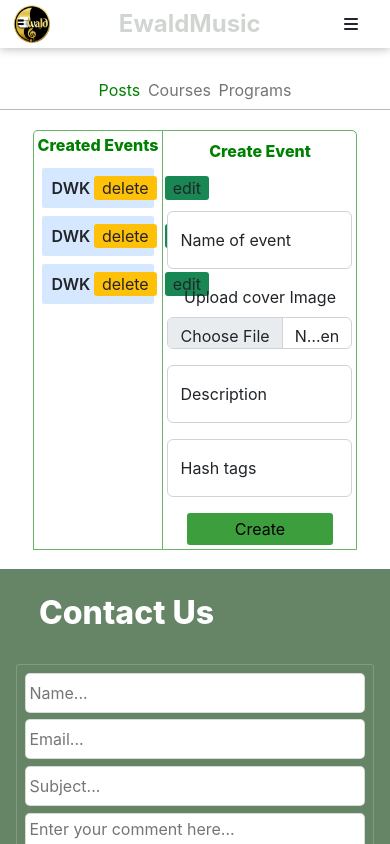
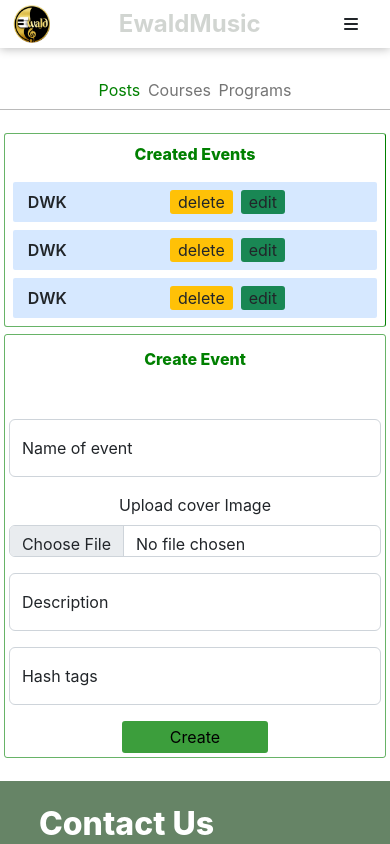
Before and after one commit to Casaemiro/ewaldacademy-online-course, a React (Create React App) app: page /dashboard in a window 390 px wide. Shown: the top 844 px of the page. Built offline with nearby package versions, Linux system fonts and the light colour scheme.

Commit message:
dashboard

```diff
--- a/src/DashboardComponents/DashEvents.css
+++ b/src/DashboardComponents/DashEvents.css
@@ -35,3 +35,19 @@
 #headgreen:hover {
     color: rgb(2, 194, 2);
 }
+@media only screen and (max-width: 780px) {
+    .dash-events {
+        /* background-color: black; */
+        flex-direction: column;margin: 1%;
+    }
+    .dashcreatedevents {
+        border-right: 1px solid green;
+        border-radius: 3px;
+        margin-bottom: 2%;
+        margin-top: 5%;
+    }
+    .dashcreateevents {
+        border-radius: 3px;
+        margin-bottom: 5%;
+    }
+}
--- a/src/DashboardComponents/DashEvents.js
+++ b/src/DashboardComponents/DashEvents.js
@@ -4,13 +4,13 @@ import './DashEvents.css'
 const DashEvents = () => {
     return (
         <div className="dash-events" id='vis'>
-            <div className='dashcreatedevents col-4'>
+            <div className='dashcreatedevents col-md-4'>
                 <div className='createdEvents'>Created Events</div>
                 <Created />
                 <Created />
                 <Created />
             </div>
-            <div className='dashcreateevents col-6 p-md-5 p-sm-3 p-1' >
+            <div className='dashcreateevents col-md-6 p-md-5 p-sm-3 p-1' >
                 <div className='createdEvents pb-5'>Create Event</div>
                 <div className="form-floating mb-3">
                     <input type="email" className="form-control" id="floatingInput" placeholder="name@example.com" />
--- a/src/DashboardComponents/DashProgram.css
+++ b/src/DashboardComponents/DashProgram.css
@@ -6,3 +6,19 @@
     margin-top: 5%;
     margin-bottom: 5%;
 }
+@media only screen and (max-width: 780px) {
+    .program {
+        /* background-color: black; */
+        flex-direction: column;margin: 1%;
+    }
+    .dashcreatedevents {
+        border-right: 1px solid green;
+        border-radius: 3px;
+        margin-bottom: 2%;
+        margin-top: 5%;
+    }
+    .dashcreateevents {
+        border-radius: 3px;
+        margin-bottom: 5%;
+    }
+}
--- a/src/DashboardComponents/DashProgram.js
+++ b/src/DashboardComponents/DashProgram.js
@@ -4,13 +4,13 @@ import Created from './created';
 const Program = () => {
     return (
         <div className="program">
-            <div className='dashcreatedevents col-4'>
+            <div className='dashcreatedevents col-md-4'>
                 <div className='createdEvents'>Trainings</div>
                 <Created />
                 <Created />
                 <Created />
             </div>
-            <div className='dashcreateevents col-6 p-md-5 p-sm-3 p-1' >
+            <div className='dashcreateevents col-md-6 p-md-5 p-sm-3 p-1' >
                 <div className='createdEvents pb-5'>Add training</div>
                 <div className="form-floating mb-3">
                     <input type="email" className="form-control" id="floatingInput" placeholder="name@example.com" />
--- a/src/DashboardComponents/DashboardNavBar.js
+++ b/src/DashboardComponents/DashboardNavBar.js
@@ -4,15 +4,15 @@ const DashNav = () => {
     const changeNavLink =(e)=> {
         document.querySelector("#headgreen").removeAttribute("id","headgreen")
         e.target.setAttribute("id","headgreen")
-        if(e.target.innerHTML =="Posts"){
+        if(e.target.innerHTML ==="Posts"){
             document.querySelector("#vis").setAttribute("id","inv")
             document.querySelector(".dash-events").setAttribute("id","vis")
         }
-        if(e.target.innerHTML =="Courses"){
+        if(e.target.innerHTML ==="Courses"){
             document.querySelector("#vis").setAttribute("id","inv")
             document.querySelector(".dash-events").setAttribute("id","vis")
         }
-        if(e.target.innerHTML =="Programs"){
+        if(e.target.innerHTML ==="Programs"){
             document.querySelector("#vis").setAttribute("id","inv")
             document.querySelector(".program").setAttribute("id","vis")
         }
```
